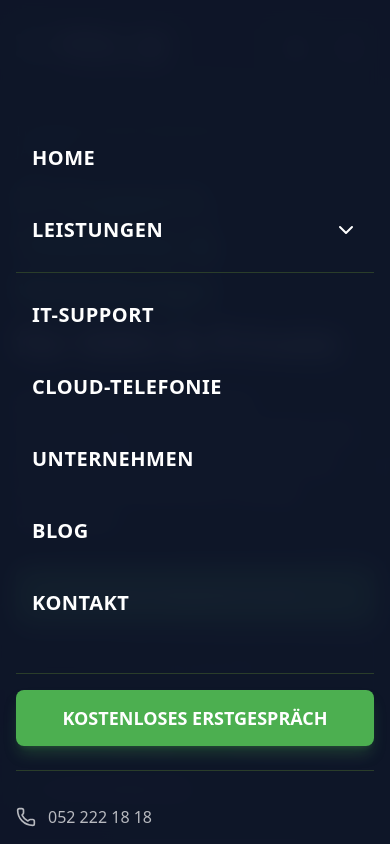
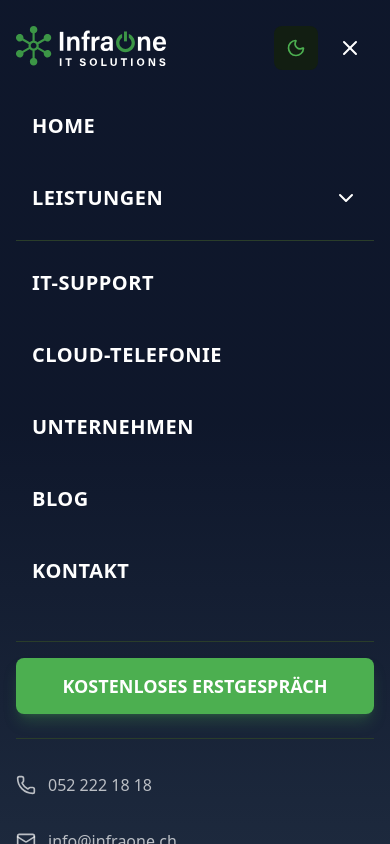
Before and after one commit to infraoneit/infraone-web, a Next.js app: page / in a window 390 px wide. Both pictures are taken after a click on the button "Menü öffnen". Shown: the top 844 px of the page. Built offline with nearby package versions, Linux system fonts and the light colour scheme.

Commit message:
fix: Mobile Menu als echtes Fullscreen Overlay uber gesamtem Content

```diff
--- a/src/components/layout/Header.tsx
+++ b/src/components/layout/Header.tsx
@@ -116,7 +116,7 @@
                 <div className="container mx-auto px-4">
                     <div className="flex items-center justify-between h-16 lg:h-20">
                         {/* Logo - Show dark logo in light mode, light logo in dark mode */}
-                        <Link href="/" className="relative z-10 flex-shrink-0">
+                        <Link href="/" className="relative z-[110] flex-shrink-0">
                             {/* Light mode logo (black) - visible when NOT dark mode */}
                             <Image
                                 src="/infraone-logo-schwarz.svg"
@@ -192,7 +192,7 @@
                         </div>
 
                         {/* Mobile Menu Button */}
-                        <div className="flex lg:hidden items-center gap-2">
+                        <div className="flex lg:hidden items-center gap-2 relative z-[110]">
                             <ThemeToggle />
                             <button
                                 onClick={() => setIsMobileMenuOpen(!isMobileMenuOpen)}
@@ -200,7 +200,7 @@
                                 aria-label="Menü öffnen"
                             >
                                 {isMobileMenuOpen ? (
-                                    <X className="w-6 h-6" />
+                                    <X className="w-6 h-6 text-white" />
                                 ) : (
                                     <Menu className="w-6 h-6" />
                                 )}
@@ -217,9 +217,9 @@
                             animate={{ opacity: 1 }}
                             exit={{ opacity: 0 }}
                             transition={{ duration: 0.2 }}
-                            className="fixed inset-0 bg-slate-900/95 backdrop-blur-md z-40 lg:hidden flex flex-col pt-24 overflow-y-auto"
+                            className="fixed inset-0 bg-gradient-to-b from-slate-900 via-slate-900 to-slate-800 z-[100] lg:hidden flex flex-col overflow-y-auto"
                         >
-                            <div className="container mx-auto px-6 py-8 flex flex-col gap-6 min-h-[calc(100vh-6rem)]">
+                            <div className="container mx-auto px-6 py-24 flex flex-col gap-6 min-h-screen">
                                 {/* Navigation Links */}
                                 <nav className="flex flex-col gap-3">
                                     {navigation.map((item) => (
```
Also changed, not shown: public/images/partners/partner-ubiquiti.svg (added).
